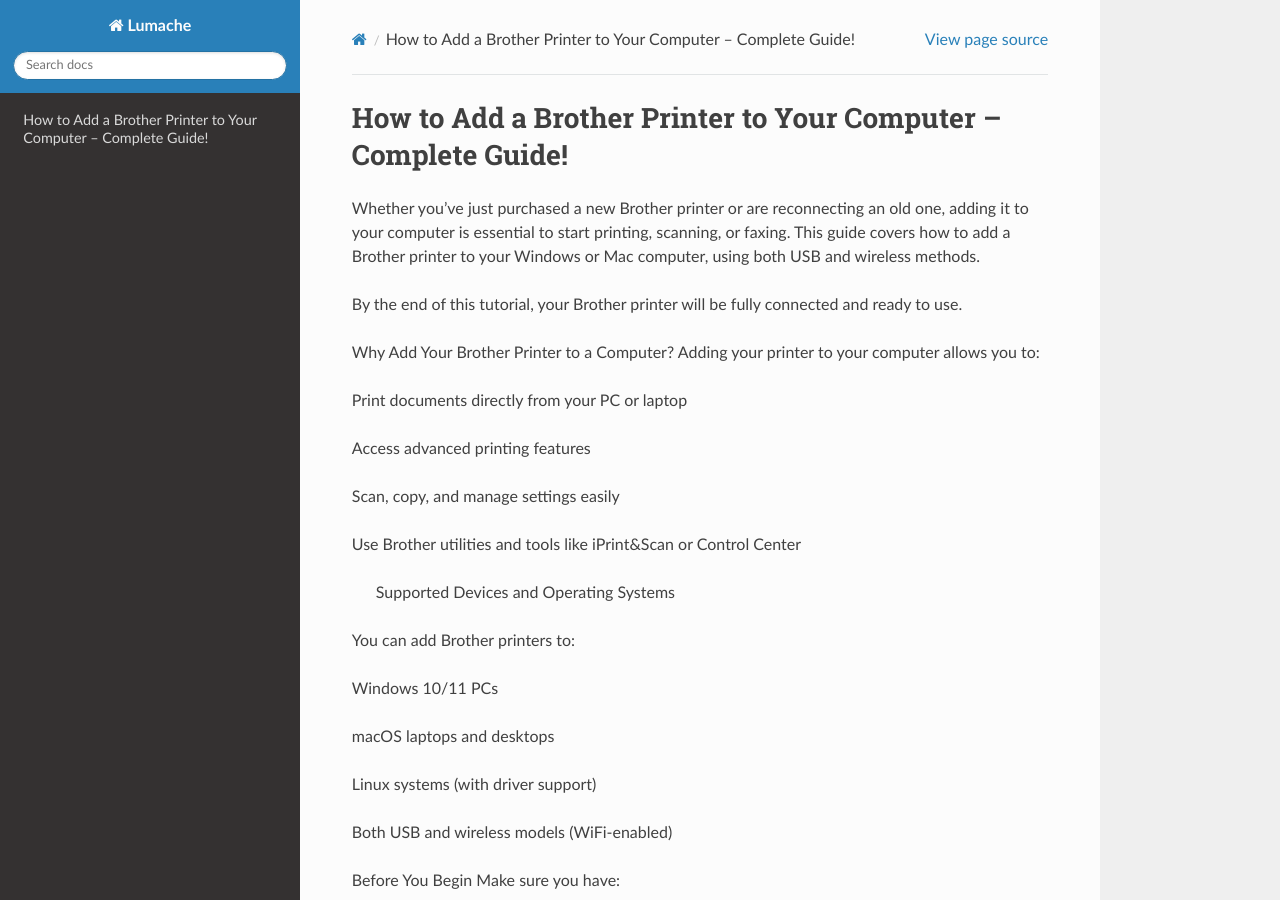
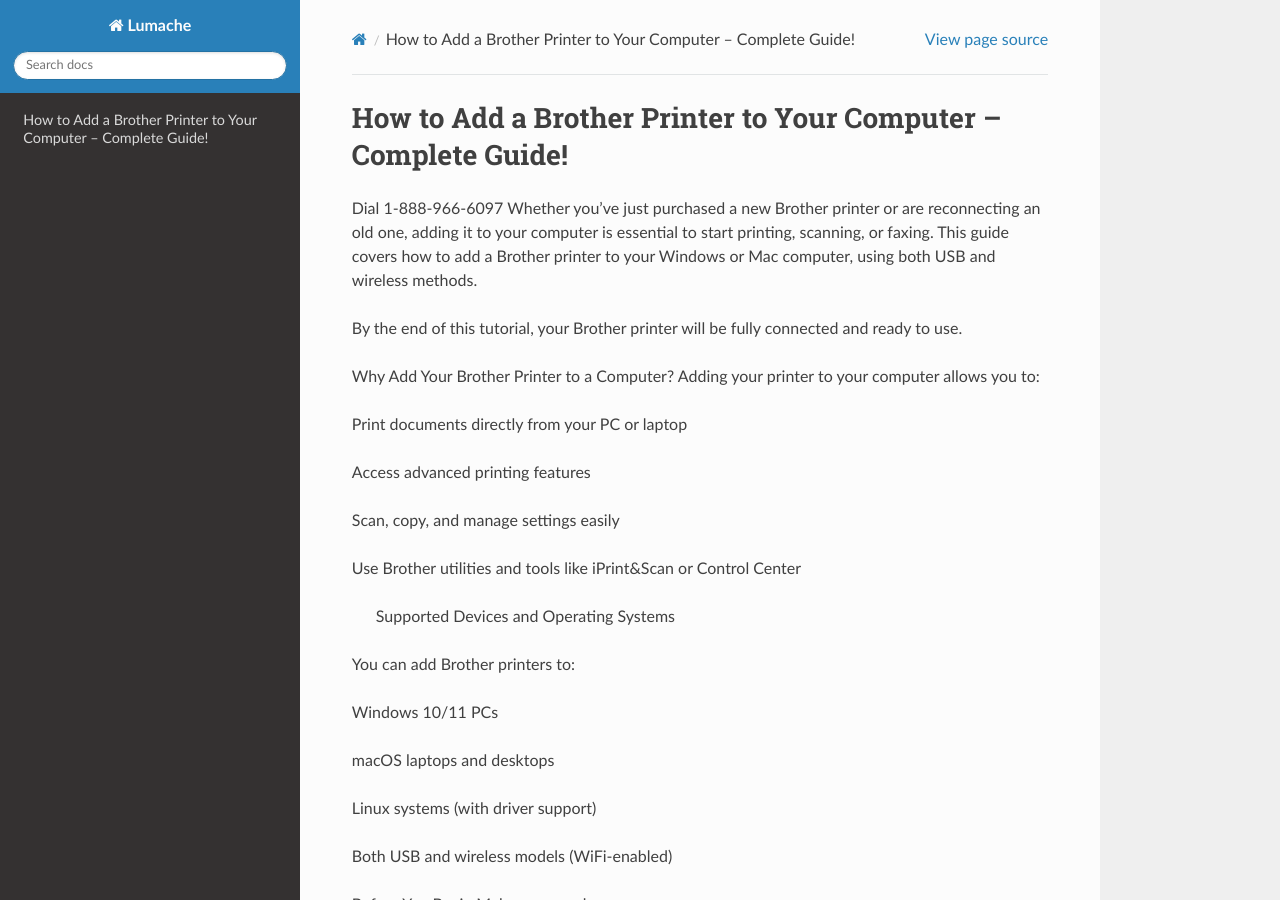
Before and after one commit to barrysmith97367/getsmartprint, a Sphinx documentation site: the page built from docs/source/index.rst, in a window 1280 px wide and 900 px high. Built offline with Sphinx 7.4.7 and the Read the Docs theme 3.1.0, drawn with Linux system fonts in a browser that asks for light colours.

Commit message:
Update index.rst

```diff
--- a/docs/source/index.rst
+++ b/docs/source/index.rst
@@ -1,7 +1,7 @@
 How to Add a Brother Printer to Your Computer – Complete Guide!
 ===================================
 
-Whether you've just purchased a new Brother printer or are reconnecting an old one, adding it to your computer is essential to start printing, scanning, or faxing. This guide covers how to add a Brother printer to your Windows or Mac computer, using both USB and wireless methods.
+Dial 1-888-966-6097 Whether you've just purchased a new Brother printer or are reconnecting an old one, adding it to your computer is essential to start printing, scanning, or faxing. This guide covers how to add a Brother printer to your Windows or Mac computer, using both USB and wireless methods.
 
 By the end of this tutorial, your Brother printer will be fully connected and ready to use.
 
```
